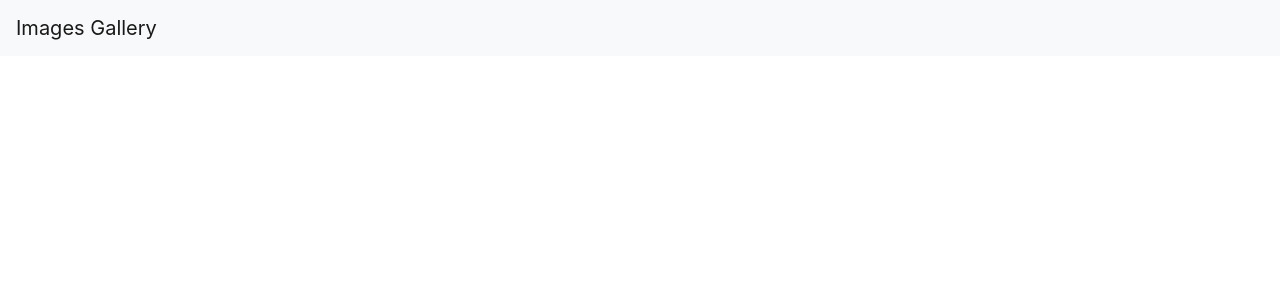
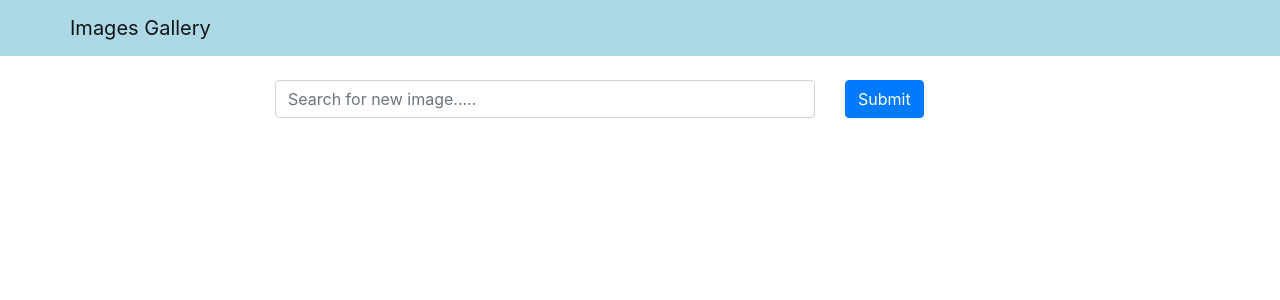
Before and after one commit to Himanshu-09/images-gallery, a React (Create React App) app in the folder frontend/: page / in a window 1280 px wide. Shown: the top 300 px of the page. Built offline with nearby package versions, Linux system fonts and the light colour scheme.

Commit message:
adds controlled search component

```diff
--- a/frontend/src/App.js
+++ b/frontend/src/App.js
@@ -1,10 +1,21 @@
+import { useState } from 'react';
 import 'bootstrap/dist/css/bootstrap.min.css';
 import Header from './components/Header';
+import Search from './components/Search';
 
-function App() {
+
+const App = () => {
+  const [word, setWord] = useState('');
+
+  const handleSearchSubmit = (e) => {
+    e.preventDefault();
+    console.log(word);
+  };
+
   return (
     <div className="App">
-      <Header/>
+      <Header title="Images Gallery"/>
+      <Search word={word} setWord={setWord} handleSubmit={handleSearchSubmit}/>
     </div>
   );
 }
--- a/frontend/src/components/Header.js
+++ b/frontend/src/components/Header.js
@@ -1,12 +1,18 @@
 import React from 'react';
-import { Navbar } from 'react-bootstrap';
+import { Navbar, Container } from 'react-bootstrap';
 
-const Header = () => {
-    return (
-        <Navbar bg="light" data-bs-theme="light">
-          <Navbar.Brand href="/">Images Gallery</Navbar.Brand>
-      </Navbar>
-    )
+const navbarStyle = {
+  backgroundColor: "lightblue"
+};
+
+const Header = (props) => {
+  return (
+    <Navbar style={navbarStyle} data-bs-theme="light">
+      <Container>
+        <Navbar.Brand href="/">{props.title}</Navbar.Brand>
+      </Container>
+    </Navbar>
+  )
 };
 
 export default Header;
--- /dev/null
+++ b/frontend/src/components/Search.js
@@ -0,0 +1,30 @@
+import React from 'react';
+import { Container, Row, Col, Form, Button } from 'react-bootstrap';
+
+const Search = ({word, setWord, handleSubmit}) => {
+    return (
+        <Container className='mt-4'>
+            <Row className='justify-content-center'>
+                <Col xs={12} md={8}>
+                    <Form onSubmit={handleSubmit}>
+                        <Row>
+                            <Col xs={9}>
+                                <Form.Control
+                                type='text'
+                                value={word}
+                                onChange={(e) => setWord(e.target.value)}
+                                placeholder="Search for new image....."
+                                />
+                            </Col>
+                            <Col>
+                            <Button variant="primary" type="submit">Submit</Button>
+                            </Col>
+                        </Row>
+                    </Form>
+                </Col>
+            </Row>
+        </Container>
+    )
+}
+
+export default Search;
```
